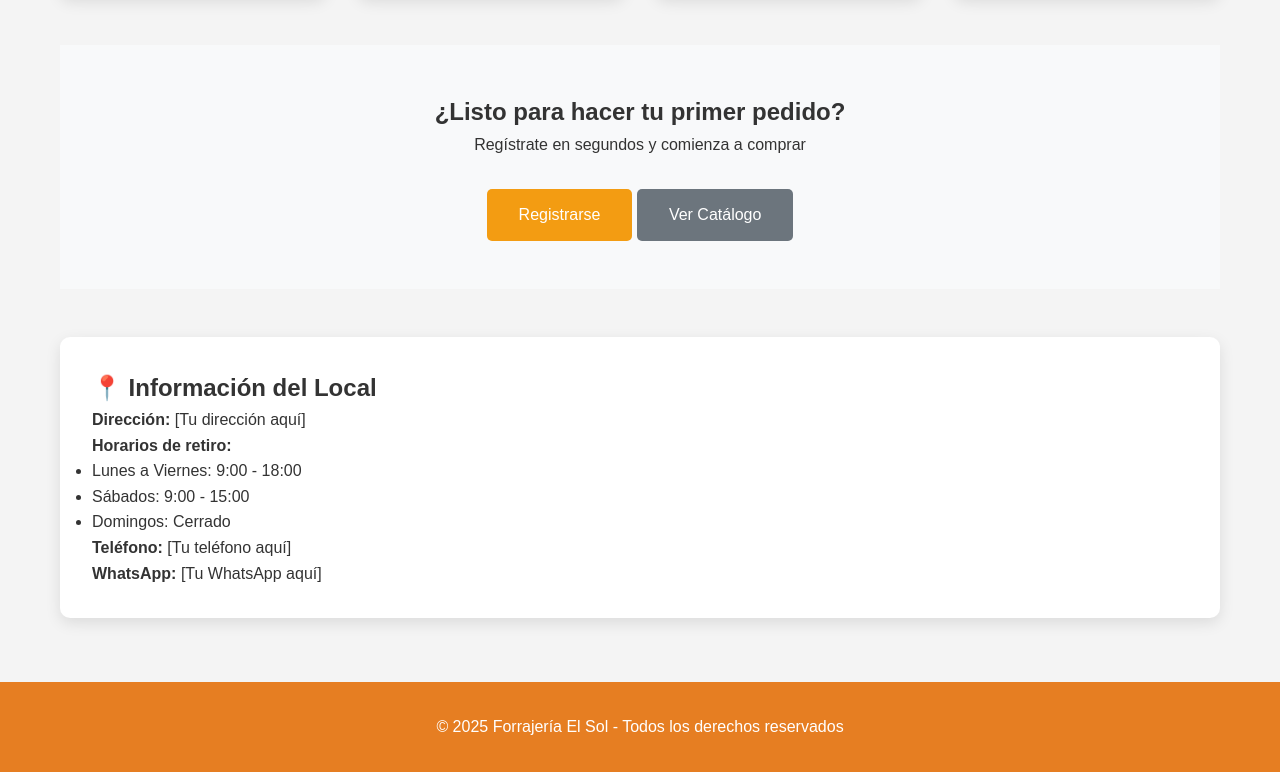
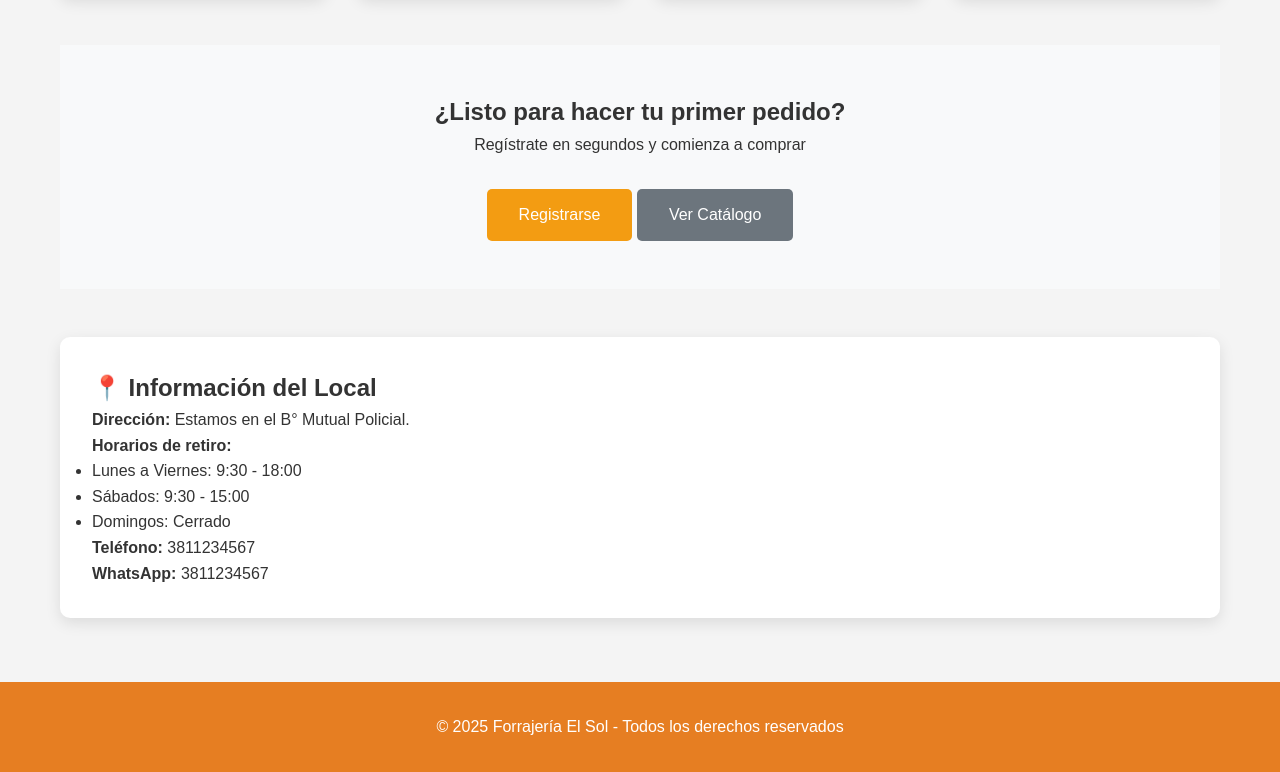
Before and after one commit to shingo86e/ecommerce-forrajeria-El-Sol, a plain HTML site: page index.html in a window 1280 px wide. Shown: the part 926-1698 px from the top of the page. Drawn offline with Linux system fonts and the light colour scheme.

Commit message:
datos del negocio ficticio

```diff
--- a/index.html
+++ b/index.html
@@ -76,15 +76,15 @@
             <section class="info-section">
                 <div class="card">
                     <h2>📍 Información del Local</h2>
-                    <p><strong>Dirección:</strong> [Tu dirección aquí]</p>
+                    <p><strong>Dirección:</strong> Estamos en el B° Mutual Policial.</p>
                     <p><strong>Horarios de retiro:</strong></p>
                     <ul>
-                        <li>Lunes a Viernes: 9:00 - 18:00</li>
-                        <li>Sábados: 9:00 - 15:00</li>
+                        <li>Lunes a Viernes: 9:30 - 18:00</li>
+                        <li>Sábados: 9:30 - 15:00</li>
                         <li>Domingos: Cerrado</li>
                     </ul>
-                    <p><strong>Teléfono:</strong> [Tu teléfono aquí]</p>
-                    <p><strong>WhatsApp:</strong> [Tu WhatsApp aquí]</p>
+                    <p><strong>Teléfono:</strong> 3811234567</p>
+                    <p><strong>WhatsApp:</strong> 3811234567</p>
                 </div>
             </section>
         </div>
```
